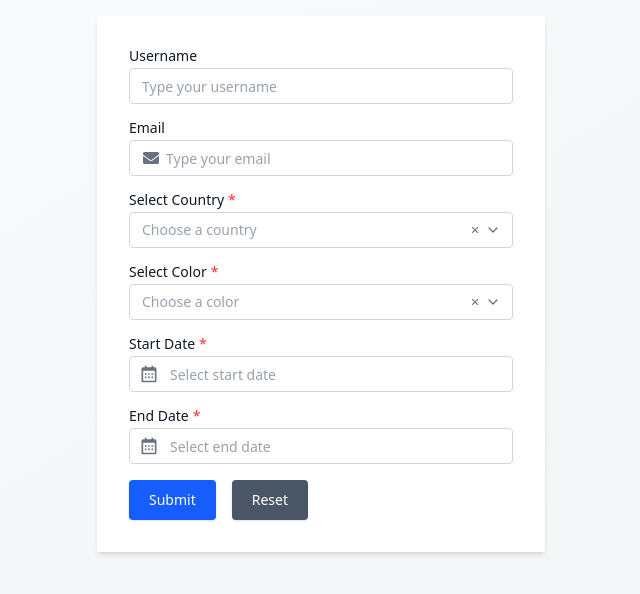
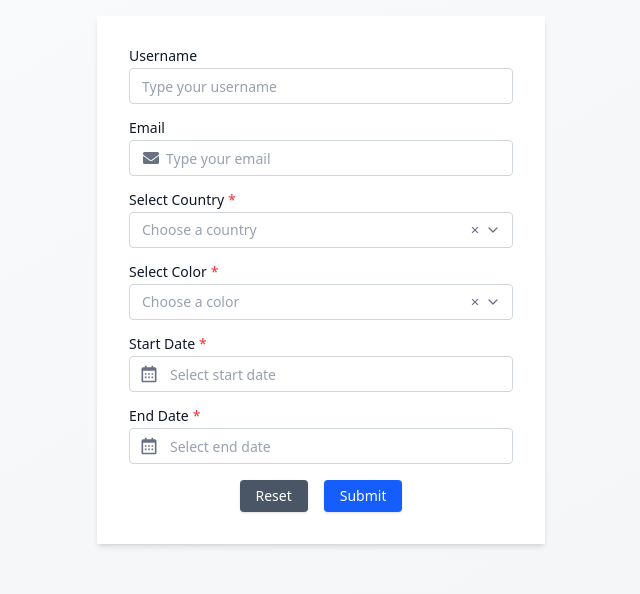
Before and after one commit to semet/syntech-component-library, a React (Vite) app: page / in a window 1280 px wide. Shown: the top 594 px of the page, without its empty margins (319-959 px from the left). Built offline with nearby package versions, Linux system fonts and the light colour scheme.

Commit message:
feat: add vite-plugin-devtools-json for enhanced development experience

```diff
--- a/package.json
+++ b/package.json
@@ -102,6 +102,7 @@
     "typescript-eslint": "^8.46.4",
     "vite": "^7.2.2",
     "vite-plugin-compression": "^0.5.1",
+    "vite-plugin-devtools-json": "^1.0.0",
     "vite-plugin-dts": "^4.5.4",
     "vitest": "^4.0.9",
     "vitest-plugin@latest": "link:@storybook/addon-vitest/vitest-plugin@latest"
--- a/src/App.tsx
+++ b/src/App.tsx
@@ -237,14 +237,20 @@ export default function App() {
             )}
           />
 
-          <div className="flex gap-4">
-            <Button type="submit">Submit</Button>
+          <div className="flex justify-center gap-4">
             <Button
               type="reset"
+              size="sm"
               color="gray"
               onClick={() => reset()}
             >
               Reset
+            </Button>
+            <Button
+              type="submit"
+              size="sm"
+            >
+              Submit
             </Button>
           </div>
         </form>
--- a/vite.config.ts
+++ b/vite.config.ts
@@ -5,14 +5,15 @@ import react from '@vitejs/plugin-react'
 import prettier from 'prettier'
 import { defineConfig } from 'vite'
 import viteCompression from 'vite-plugin-compression'
+import devtoolsJson from 'vite-plugin-devtools-json'
 import dts from 'vite-plugin-dts'
 import tsconfigPaths from 'vite-tsconfig-paths'
 
-// https://vite.dev/config/
 export default defineConfig({
   plugins: [
     tsconfigPaths(),
     tailwindcss(),
+    devtoolsJson(),
     react({
       babel: {
         plugins: [['babel-plugin-react-compiler']],
```
Also changed, not shown: 1 other file (tests, documents, lock files or other folders).
